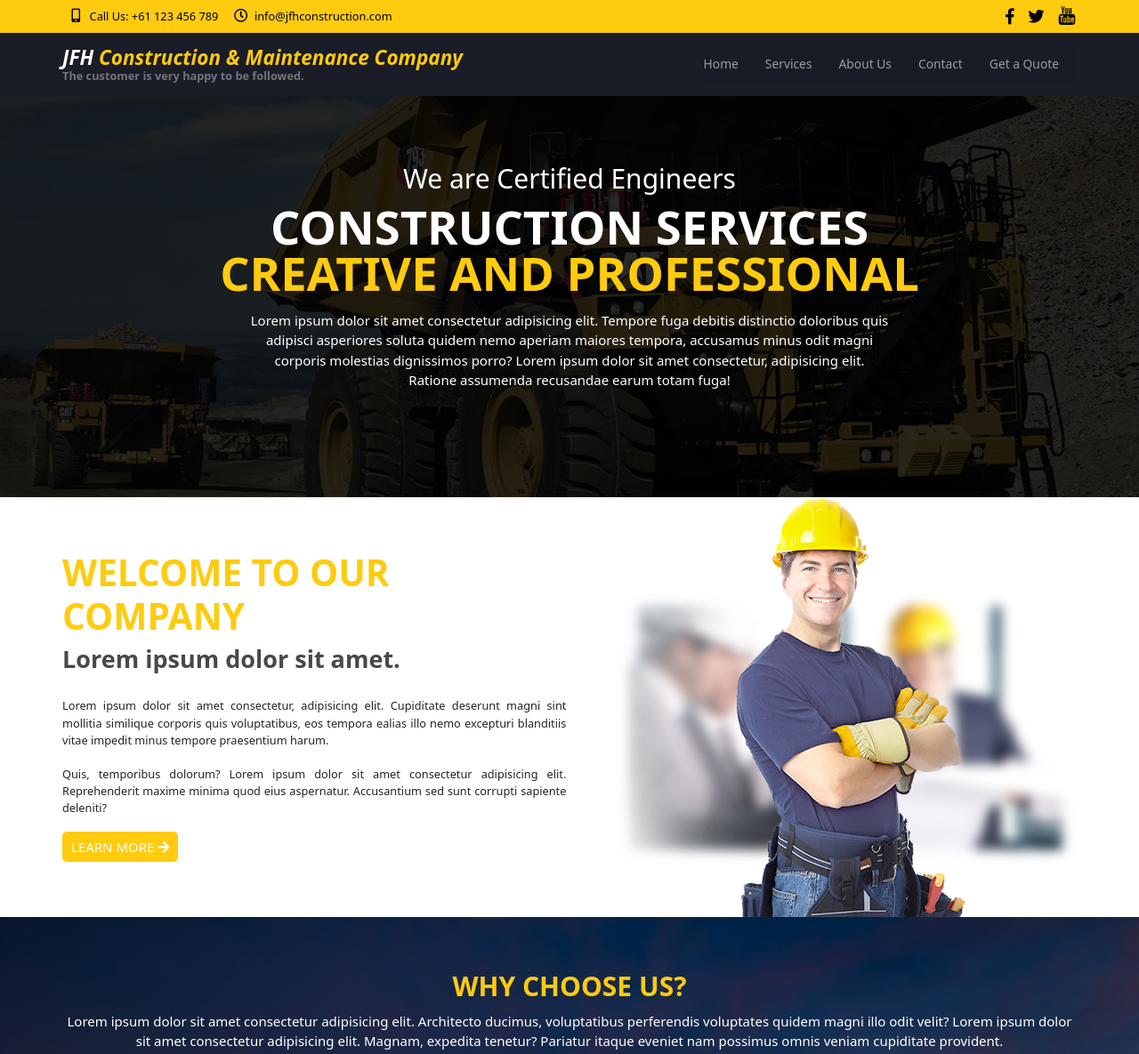
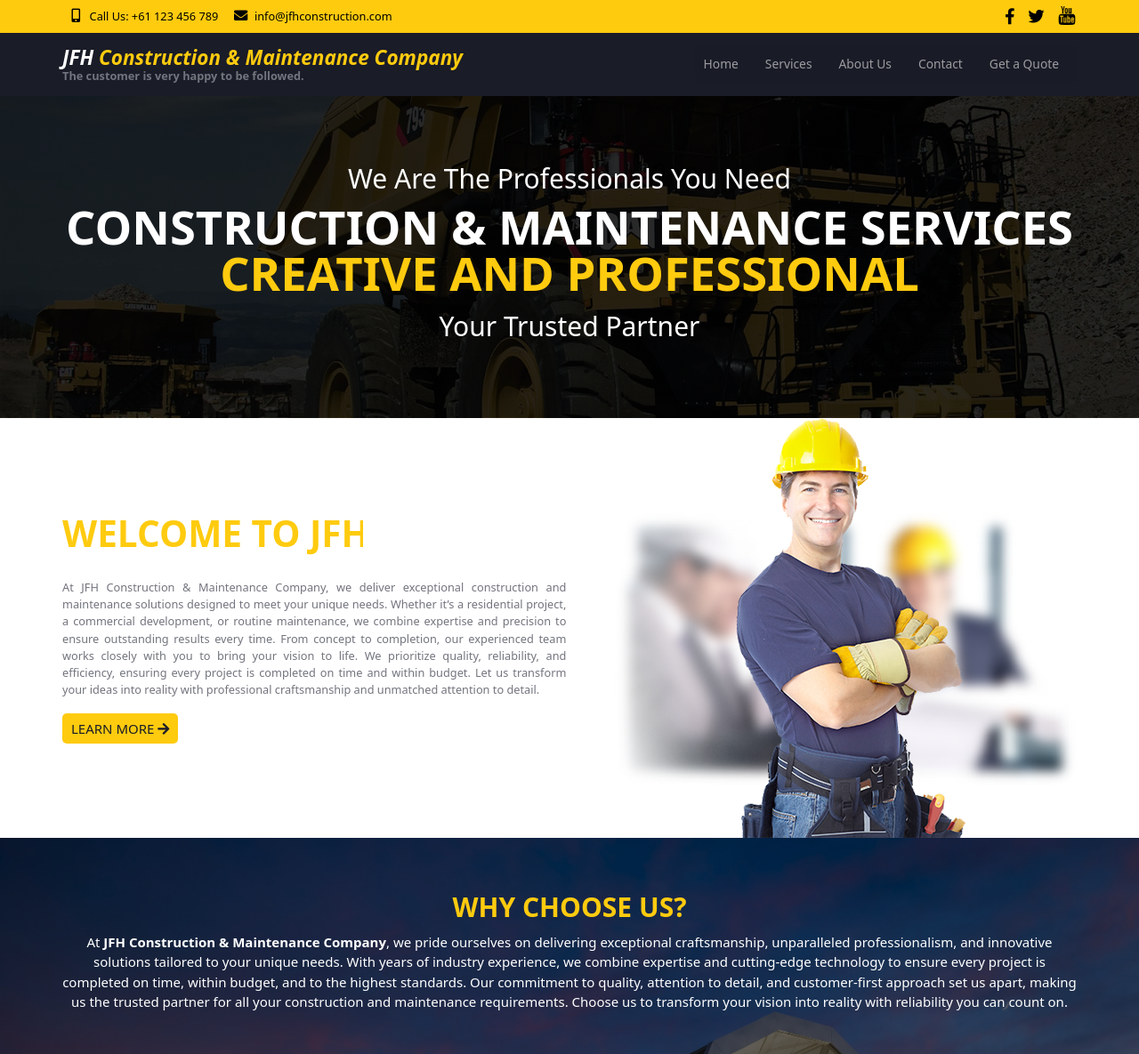
Before and after one commit to WajidAli05/Construction-and-maintenance-services-company-website, a plain HTML site: page index.html in a window 1280 px wide. Shown: the top 1185 px of the page at 89% size. Drawn offline with Linux system fonts and the light colour scheme; files whose address does not match are found by name.

Commit message:
Final home page till Why Choos Us?

```diff
--- a/css/styles.css
+++ b/css/styles.css
@@ -67,9 +67,9 @@ html {
 #sec-0 .top p:nth-of-type(2)::before{
     content: "\f0e0";
 }
-#sec-0 .top p:last-of-type::before{
+/* #sec-0 .top p:last-of-type::before{
     content: "\f017";
-}
+} */
 #sec-0 .top .social {
     display: flex;
     width: 45%;
@@ -236,7 +236,7 @@ html {
     background-color: var(--haccent2);
     color: var(--txtaccent);
 }
-/* SECTION ONE */
+/* SECTION ONE
 #sec-1 {
     background-color: var(--txtaccent);
 }
@@ -276,7 +276,96 @@ html {
 }
 #sec-1 aside img{
     max-width: 100%;
+} */
+
+/* SECTION ONE */
+#sec-1 {
+    background-color: var(--txtaccent);
 }
+
+#sec-1 article {
+    padding-top: 20px;
+    text-align: center;
+}
+
+#sec-1 article h1 {
+    font-size: 1.85rem;
+    color: var(--haccent); /* Main heading color */
+    font-weight: 700;
+    text-transform: uppercase;
+    position: relative;
+    display: inline-block;
+    overflow: hidden; /* Ensures the text doesn't go outside the bounds */
+    white-space: nowrap; /* Prevents the text from wrapping */
+    border-right: 2px solid var(--haccent); /* Blinking cursor effect */
+    animation: typing 4s steps(20, end) infinite, blink 0.5s step-end infinite;
+}
+
+/* Typing effect */
+@keyframes typing {
+    0% {
+        width: 0;
+    }
+    50% {
+        width: 65%;
+    }
+    55% {
+        width: 65%;
+    }
+    100% {
+        width: 0;
+    }
+}
+
+/* Blinking cursor effect */
+@keyframes blink {
+    50% {
+        border-color: transparent;
+    }
+}
+
+#sec-1 article h2 {
+
+    font-size: 1.1rem;
+    font-weight: 700;
+    color: var(--textaccent3); /* Subheading color from root */
+}
+
+#sec-1 article p {
+    font-size: 0.85rem;
+    text-align: justify;
+    margin: 1.3rem 0px 1.1rem;
+    color: var(--textaccent2); /* Paragraph text color from root */
+}
+
+#sec-1 article a {
+    color: var(--bgaccent);
+    background-color: var(--haccent);
+    text-transform: uppercase;
+    text-decoration: none;
+    padding: 6px 10px;
+    border-radius: 5px;
+    display: inline-block;
+    width: fit-content;
+    transition: background-color 0.3s ease, color 0.3s ease;
+}
+
+#sec-1 article a:hover {
+    background-color: var(--haccent_withOpacity); /* Hover background color */
+    color: var(--txtaccent1); /* Hover text color */
+}
+
+#sec-1 aside {
+    width: 95%;
+    margin: 25px auto 0px;
+}
+
+#sec-1 aside img {
+    max-width: 100%;
+    border-radius: 5px; /* Optional for a softer look */
+}
+
+
 
 #sec-2{
     background: linear-gradient(rgba(0,0,0,0.6),rgba(0,0,0,0.6)), url(../Images/bg4.jpg) no-repeat center center/cover;
--- a/index.html
+++ b/index.html
@@ -48,55 +48,69 @@
         </header>
         <article>
         <div class="container">
-            <h1> We are Certified Engineers</h1>
-            <h2>Construction services<br>
+            <h1> We Are The Professionals You Need</h1>
+            <h2>Construction & Maintenance services<br>
             <span>Creative AND professional</span></h2>
-            <p>Lorem ipsum dolor sit amet consectetur adipisicing elit. Tempore fuga debitis distinctio doloribus quis adipisci asperiores soluta quidem nemo aperiam maiores tempora, accusamus minus odit magni corporis molestias dignissimos porro? Lorem ipsum dolor sit amet consectetur, adipisicing elit. Ratione assumenda recusandae earum totam fuga!</p>
+            <h1>Your Trusted Partner</h1>
         </div>
         </article>
     </section>
     <section id="sec-1">
         <div class="container">
             <article>
-                <h1>Welcome to our company</h1>
+                <h1 id="typing">Welcome to JFH!</h1>
+                <p>At JFH Construction & Maintenance Company, we deliver exceptional construction and maintenance solutions designed to meet your unique needs. Whether it’s a residential project, a commercial development, or routine maintenance, we combine expertise and precision to ensure outstanding results every time. From concept to completion, our experienced team works closely with you to bring your vision to life. We prioritize quality, reliability, and efficiency, ensuring every project is completed on time and within budget. Let us transform your ideas into reality with professional craftsmanship and unmatched attention to detail.</p>
+                <a href="services.html" class="learn-more">Learn More <i class="fas fa-arrow-right"></i></a>
+            </article>
+            <aside>
+                <img src="Images/img1.png" alt="man">
+            </aside>
+        </div>
+    </section>
+
+
+    <!-- <section id="sec-1">
+        <div class="container">
+            <article>
+                <h1>Welcome to JFH!</h1>
                 <h2>Lorem ipsum dolor sit amet.</h2>
                 <p>Lorem ipsum dolor sit amet consectetur, adipisicing elit. Cupiditate deserunt magni sint mollitia similique corporis quis voluptatibus, eos tempora ealias illo nemo excepturi blanditiis vitae impedit minus tempore praesentium harum. <br><br>Quis, temporibus dolorum? Lorem ipsum dolor sit amet consectetur adipisicing elit. Reprehenderit maxime minima quod eius aspernatur. Accusantium sed sunt corrupti sapiente deleniti?</p>
                 <a href="services.html" class="learn-more">Learn More <i class="fas fa-arrow-right"></i></a>
             </article>
             <aside><img src="Images/img1.png" alt="man"></aside>
         </div>
-    </section>
+    </section> -->
     <section id="sec-2">
         <div class="container">
             <h1> why choose us?</h1>
-            <P>Lorem ipsum dolor sit amet consectetur adipisicing elit. Architecto ducimus, voluptatibus perferendis voluptates quidem magni illo odit velit? Lorem ipsum dolor sit amet consectetur adipisicing elit. Magnam, expedita tenetur? Pariatur itaque eveniet nam possimus omnis veniam cupiditate provident.</P>
+            <P>At <strong>JFH Construction & Maintenance Company</strong>, we pride ourselves on delivering exceptional craftsmanship, unparalleled professionalism, and innovative solutions tailored to your unique needs. With years of industry experience, we combine expertise and cutting-edge technology to ensure every project is completed on time, within budget, and to the highest standards. Our commitment to quality, attention to detail, and customer-first approach set us apart, making us the trusted partner for all your construction and maintenance requirements. Choose us to transform your vision into reality with reliability you can count on.</P>
             <article>
                 <figure>
                     <div><img src="Images/ico1.png" alt=""></div>
                     <div class="cont">
                         <h2>we deliver quality</h2>
-                        <p>Lorem ipsum dolor sit, amet consectetur adipisicing elit. A iste ad illum, ducimus asperiores necessitatibus reprehenderit?</p>
+                        <p>Quality is at the heart of what we do. We use the best materials and precise techniques to deliver results that exceed expectations and stand the test of time.</p>
                     </div>
                 </figure>
                 <figure>
                     <div><img src="Images/ico2.png" alt=""></div>
                     <div class="cont">
                         <h2>Always on time</h2>
-                        <p>Lorem ipsum dolor sit, amet consectetur adipisicing elit. A iste ad illum, ducimus asperiores necessitatibus reprehenderit?</p>
+                        <p>Time is valuable, and we never waste it. With efficient planning and execution, we complete every project on schedule without compromising quality.</p>
                     </div>
                 </figure>
                 <figure>
                     <div><img src="Images/ico3.png" alt=""></div>
                     <div class="cont">
                         <h2>we are passionate</h2>
-                        <p>Lorem ipsum dolor sit, amet consectetur adipisicing elit. A iste ad illum, ducimus asperiores necessitatibus reprehenderit?</p>
+                        <p>Our passion drives us to deliver innovative solutions and exceptional craftsmanship. Every project reflects our dedication to your vision.</p>
                     </div>
                 </figure>
                 <figure>
                     <div><img src="Images/ico4.png" alt=""></div>
                     <div class="cont">
                         <h2>proffesional services</h2>
-                        <p>Lorem ipsum dolor sit, amet consectetur adipisicing elit. A iste ad illum, ducimus asperiores necessitatibus reprehenderit?</p>
+                        <p>From start to finish, professionalism defines our work. We ensure clear communication, transparency, and reliable service at every stage.</p>
                     </div>
                 </figure>
             </article>
```
